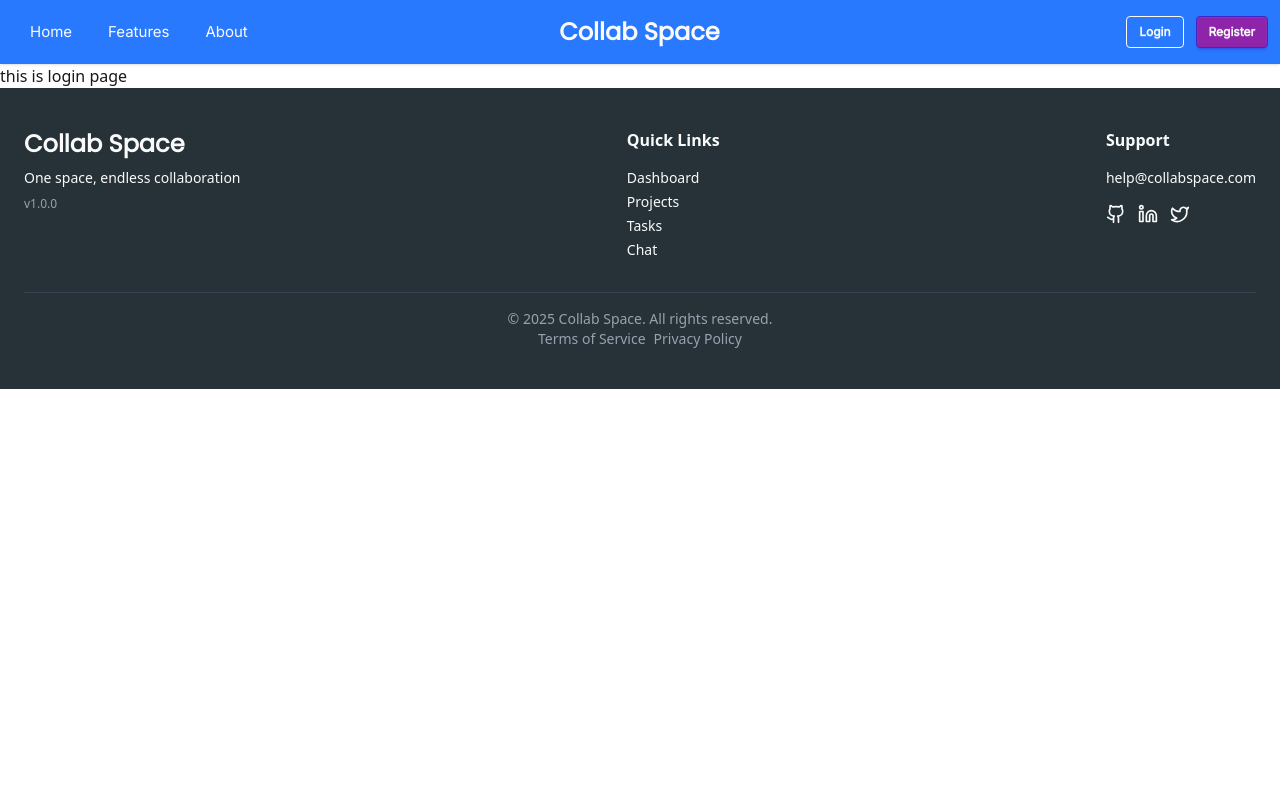
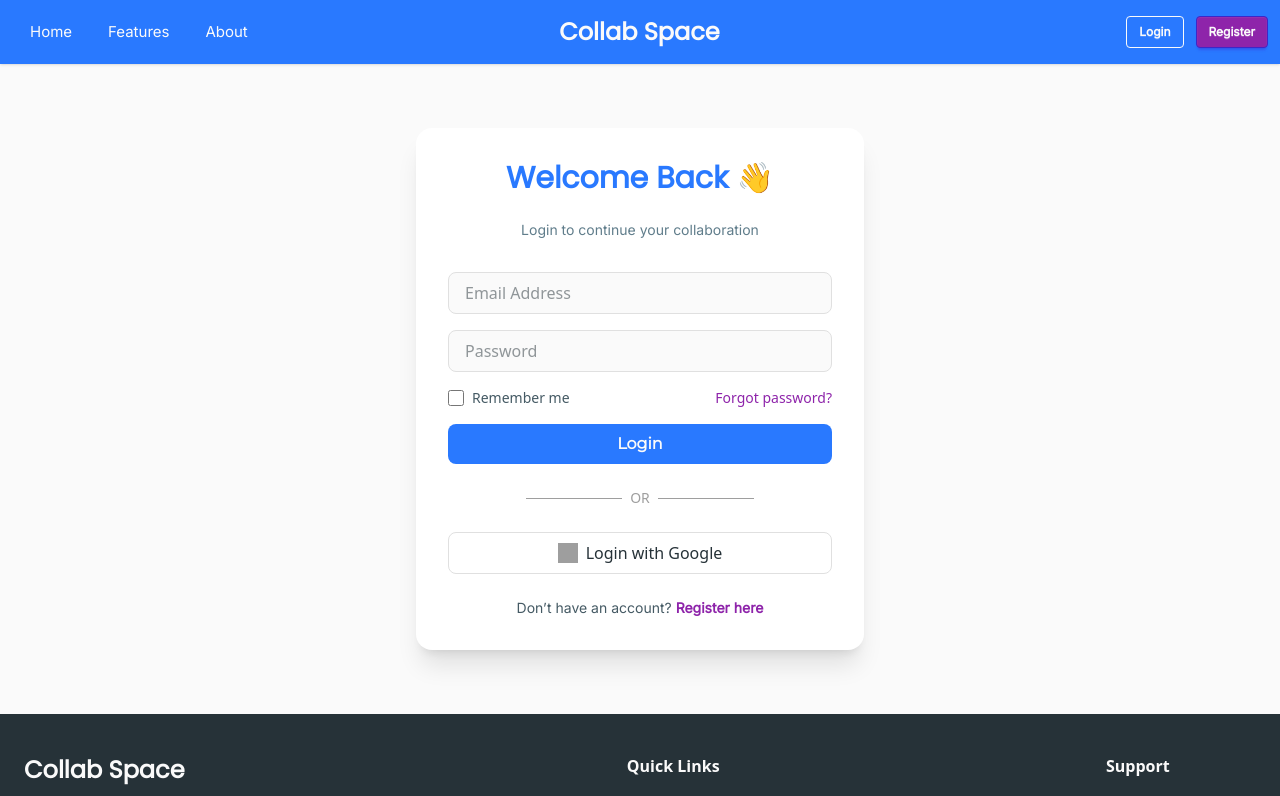
Before and after one commit to BK-Bagchi/collab-space, a React (Vite) app: page /login in a window 1280 px wide. Shown: the top 796 px of the page. Built offline with nearby package versions, Linux system fonts and the light colour scheme; grey boxes are pictures that could not be loaded.

Commit message:
login page markup done

```diff
--- a/src/pages/Auth/Login.jsx
+++ b/src/pages/Auth/Login.jsx
@@ -1,7 +1,84 @@
-import React from "react";
+import { useState } from "react";
+import { Link } from "react-router-dom";
 
-const Login = () => {
-  return <div>this is login page</div>;
-};
+export default function LoginPage() {
+  const [formData, setFormData] = useState({ email: "", password: "" });
 
-export default Login;
+  const handleChange = (e) => {
+    setFormData({ ...formData, [e.target.name]: e.target.value });
+  };
+
+  const handleSubmit = async (e) => {
+    e.preventDefault();
+  };
+
+  return (
+    <div className="flex items-center justify-center px-4 py-16 bg-softWhite">
+      <div className="w-full max-w-md rounded-2xl shadow-xl p-8 bg-[#FFFFFF] text-charcoalGray">
+        <h2 className="text-3xl font-bold text-center mb-6 text-electricBlue logo-font">
+          Welcome Back 👋
+        </h2>
+        <p className="text-center mb-8 text-sm text-[#607D8B] body-font">
+          Login to continue your collaboration
+        </p>
+        <form onSubmit={handleSubmit} className="space-y-4">
+          <input
+            type="email"
+            name="email"
+            placeholder="Email Address"
+            onChange={handleChange}
+            required
+            className="w-full px-4 py-2 rounded-lg border border-[#E0E0E0] bg-[#FAFAFA] text-[#263238] focus:outline-none focus:ring-2 focus:ring-[#2979FF] transition"
+          />
+          <input
+            type="password"
+            name="password"
+            placeholder="Password"
+            onChange={handleChange}
+            required
+            className="w-full px-4 py-2 rounded-lg border border-[#E0E0E0] bg-[#FAFAFA] text-[#263238] focus:outline-none focus:ring-2 focus:ring-[#2979FF] transition"
+          />
+          <div className="flex items-center justify-between text-sm">
+            <label className="flex items-center gap-2 cursor-pointer select-none">
+              <input
+                type="checkbox"
+                className="w-4 h-4 accent-[#8E24AA] cursor-pointer"
+              />
+              <span className="text-[#455A64]">Remember me</span>
+            </label>
+            <Link
+              to="/forgot-password"
+              className="text-vibrantPurple hover:underline transition"
+            >
+              Forgot password?
+            </Link>
+          </div>
+          <button
+            type="submit"
+            className="w-full py-2 rounded-lg bg-electricBlue text-softWhite heading-font font-semibold transition hover:opacity-90"
+          >
+            Login
+          </button>
+        </form>
+        <div className="flex items-center justify-center my-6 text-[#9E9E9E]">
+          <span className="border-t w-1/4"></span>
+          <span className="px-2 text-sm">OR</span>
+          <span className="border-t w-1/4"></span>
+        </div>
+        <button className="w-full py-2 rounded-lg flex items-center justify-center gap-2 border border-[#E0E0E0] text-[#263238] hover:bg-[#F5F5F5] transition">
+          <img src="/google-icon.svg" alt="Google" className="w-5 h-5" />
+          <span className="font-medium">Login with Google</span>
+        </button>
+        <p className="text-center mt-6 text-sm text-[#455A64] body-font">
+          Don’t have an account?{" "}
+          <Link
+            to="/register"
+            className="font-semibold hover:underline text-vibrantPurple"
+          >
+            Register here
+          </Link>
+        </p>
+      </div>
+    </div>
+  );
+}
```
